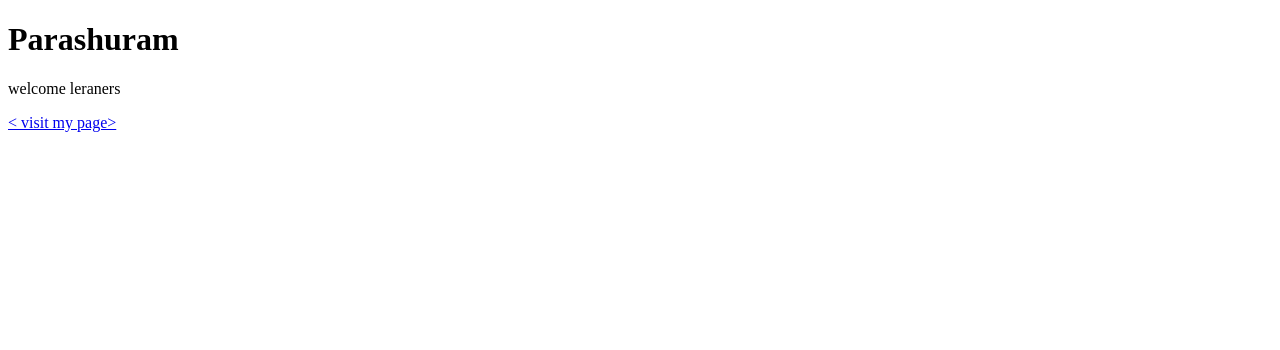
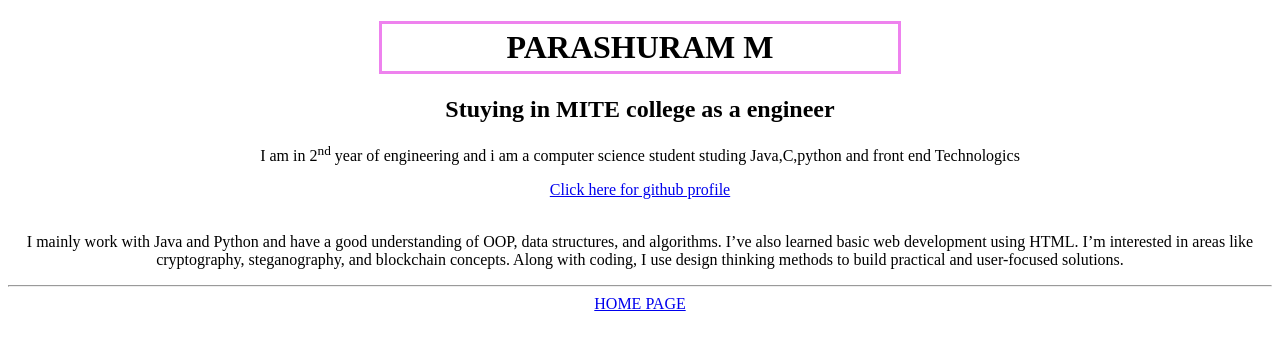
Before and after one commit to Parashuram-M/parashuramgithub.io-sem4-fet, a plain HTML site: page assignment/one.html in a window 1280 px wide. Drawn offline with Linux system fonts and the light colour scheme.

Commit message:
Update one.html

```diff
--- a/assignment/one.html
+++ b/assignment/one.html
@@ -1,12 +1,19 @@
 <!DOCTYPE html>
 <html>
-<head>
-<title>Ram learnings</title>
-</head>
-<body>
-
-<h1>Parashuram </h1>
-<p>welcome leraners</p>
-<a href="https://github.com/Parashuram-M">< visit my page>
-</body>
+  <head>
+    <title>Portfolio</title>
+  </head>
+  <body>
+    <center><h1 style="border:3px solid violet; padding:5px; width:40%;"><strong>PARASHURAM M</strong></h1>
+    <h2>Stuying in MITE college as a engineer</h2>
+    <p>I am in 2<sup>nd</sup> year of engineering and i am a computer science student studing Java,C,python and front end Technologics</p>
+    <a href="https://github.com/pavanmradder">Click here for github profile</a><br><br>
+    <p>I mainly work with Java and Python and have a good understanding of OOP, data structures, and algorithms.
+        I’ve also learned basic web development using HTML.
+        I’m interested in areas like cryptography, steganography, and blockchain concepts.
+        Along with coding, I use design thinking methods to build practical and user-focused solutions.</p>
+      <hr>
+      <a href="https://parashuramgithub.io-sem4-fet/"> HOME PAGE</a>
+    </center>
+  </body>
 </html>
```
